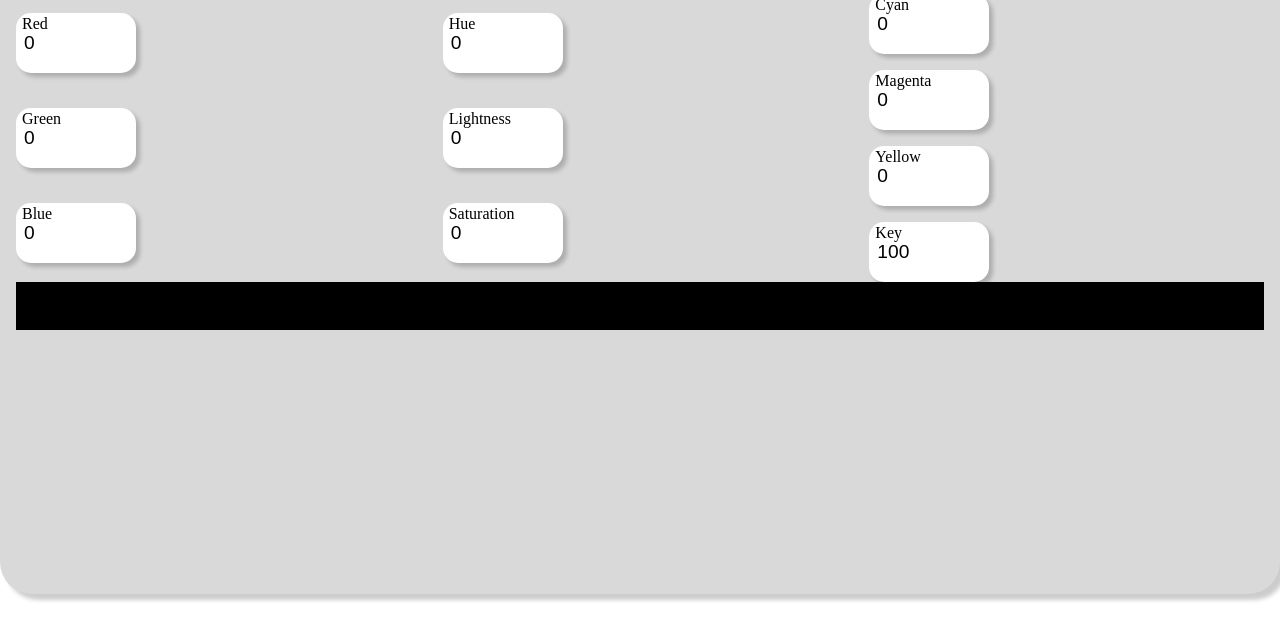
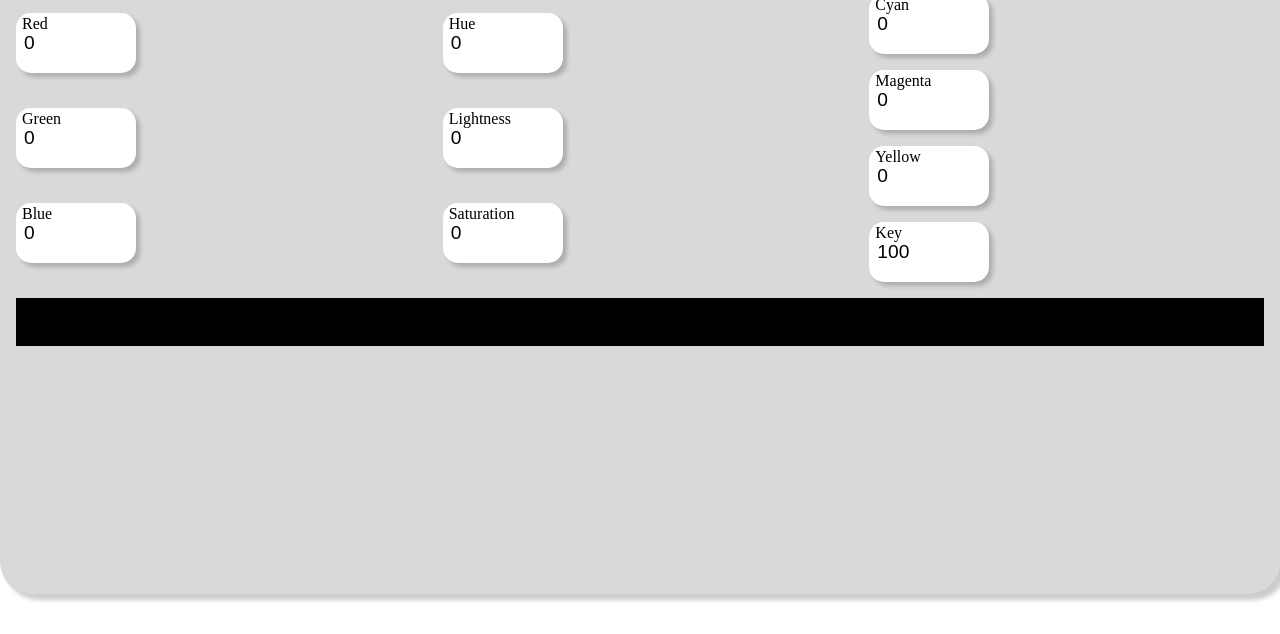
Before and after one commit to KrollikRoddzer/KGLabs, a plain HTML site: page Lab1/index.html in a window 1280 px wide. Shown: the part 166-800 px from the top of the page. Drawn offline with Linux system fonts and the light colour scheme.

Commit message:
added documentation

```diff
--- a/Lab1/styles.css
+++ b/Lab1/styles.css
@@ -87,3 +87,7 @@
     height: 3rem;
     background: white;
 }
+
+.color {
+    margin-top: 1rem;
+}
```
Also changed, not shown: Lab1/imgs/screenshot.png (added), Lab1/readme.md (added).
